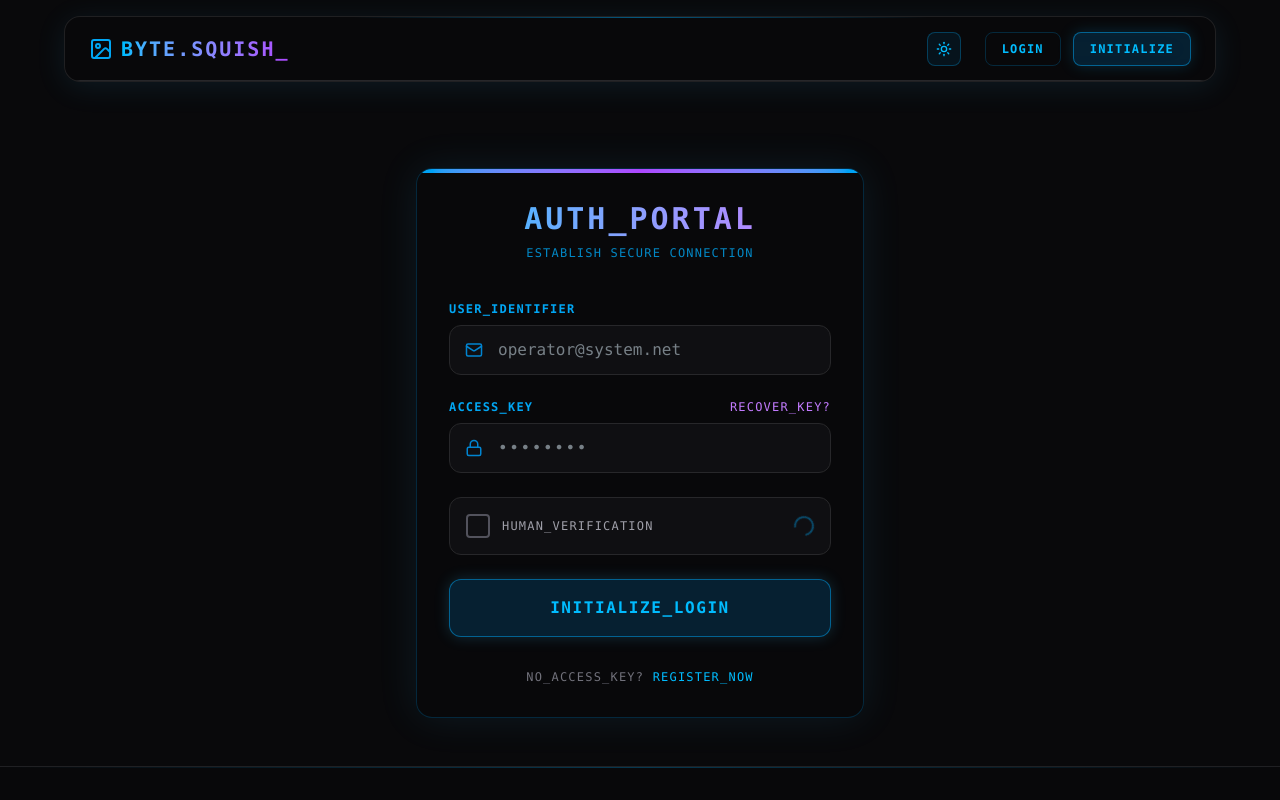
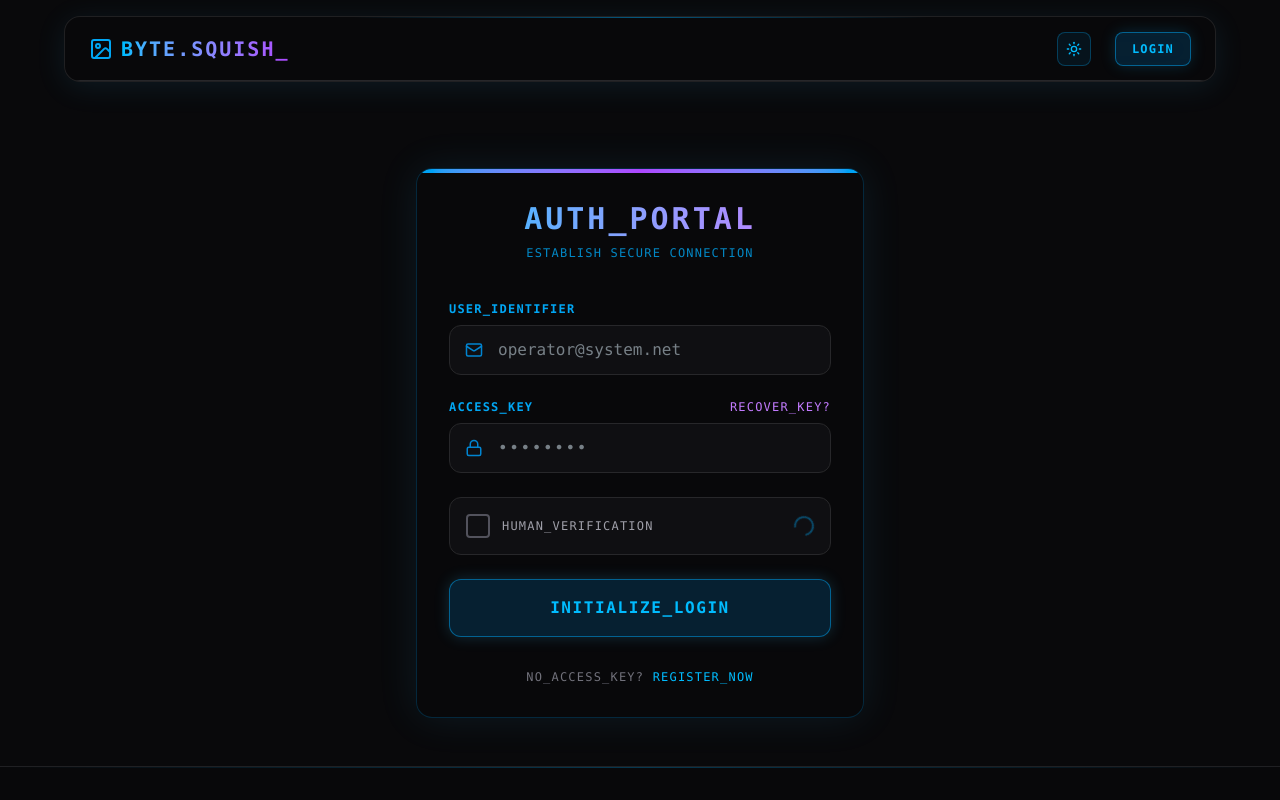
Before and after one commit to webdevhacker/ByteSquish, a React (Vite) app in the folder frontend/: page /login in a window 1280 px wide. Shown: the top 800 px of the page. Built offline with nearby package versions, Linux system fonts and the light colour scheme.

Commit message:
nav changes

```diff
--- a/frontend/src/components/Navbar.jsx
+++ b/frontend/src/components/Navbar.jsx
@@ -52,11 +52,8 @@ export default function Navbar() {
               </div>
             ) : (
               <div className="flex items-center gap-2 sm:gap-3">
-                <Link to="/login" className="px-3 sm:px-4 py-1.5 sm:py-2 text-[10px] sm:text-xs font-mono font-bold tracking-widest text-sky-600 dark:text-sky-400 hover:text-sky-700 dark:hover:text-sky-300 border border-sky-300 dark:border-sky-900/50 rounded-lg hover:border-sky-400 dark:hover:border-sky-500/50 hover:bg-sky-50 dark:hover:bg-sky-950/30 transition-all">
+                <Link to="/login" className="px-3 sm:px-4 py-1.5 sm:py-2 text-[10px] sm:text-xs font-mono font-bold tracking-widest bg-sky-100 dark:bg-sky-600/20 border border-sky-300 dark:border-sky-500/50 hover:bg-sky-200 dark:hover:bg-sky-600/40 text-sky-600 dark:text-sky-400 rounded-lg shadow-[0_0_15px_rgba(14,165,233,0.1)] dark:shadow-[0_0_15px_rgba(14,165,233,0.2)] transition-all hover:shadow-[0_0_20px_rgba(14,165,233,0.2)] dark:hover:shadow-[0_0_20px_rgba(14,165,233,0.4)]">
                   LOGIN
-                </Link>
-                <Link to="/register" className="px-3 sm:px-4 py-1.5 sm:py-2 text-[10px] sm:text-xs font-mono font-bold tracking-widest bg-sky-100 dark:bg-sky-600/20 border border-sky-300 dark:border-sky-500/50 hover:bg-sky-200 dark:hover:bg-sky-600/40 text-sky-600 dark:text-sky-400 rounded-lg shadow-[0_0_15px_rgba(14,165,233,0.1)] dark:shadow-[0_0_15px_rgba(14,165,233,0.2)] transition-all hover:shadow-[0_0_20px_rgba(14,165,233,0.2)] dark:hover:shadow-[0_0_20px_rgba(14,165,233,0.4)]">
-                  INITIALIZE
                 </Link>
               </div>
             )}
```
